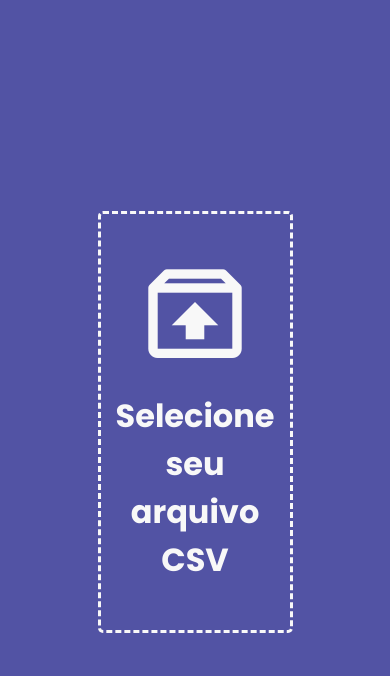
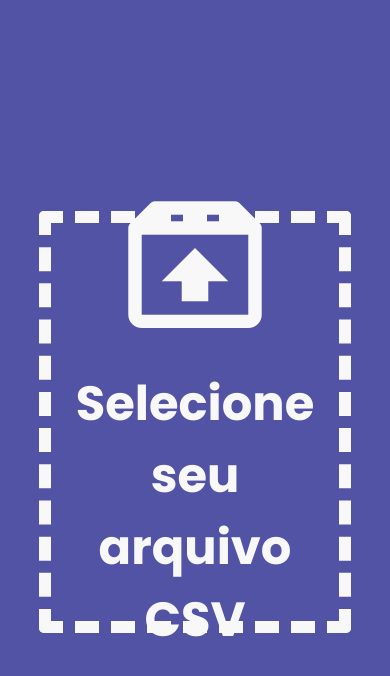
Before and after one commit to lspraciano/desafio042022, a Flask app: page /transaction/ in a window 390 px wide. Shown: the top 676 px of the page. Run offline with Flask 2, Linux system fonts and the light colour scheme; some libraries are stand-ins or nearby versions.

Commit message:
Melhorado Layout da tela de selecionar CSV

```diff
--- a/modules/transaction/static/css/import_transaction/_styles.css
+++ b/modules/transaction/static/css/import_transaction/_styles.css
@@ -2,4 +2,4 @@
 @import "general.css";
 
 /* Card Zone */
-@import "card_zone.css";
+@import "cardZone.css";
--- a/modules/transaction/static/css/import_transaction/card_zone.css
+++ b/modules/transaction/static/css/import_transaction/cardZone.css
@@ -33,6 +33,7 @@
 #card-zone__mid__icon-off {
     display: flex;
 }
+
 #card-zone__mid__icon-on {
     display: none;
     border: solid 2px #5dfa7d;
@@ -67,3 +68,34 @@
     display: none;
     cursor: pointer;
 }
+
+
+@media only screen and (max-width: 1180px) and (orientation: portrait) {
+
+    .card-zone {
+        border: .8rem #f8f8f8 dashed;
+        width: 80%;
+        height: 50%;
+    }
+
+    .card-zone i {
+        font-size: 10rem;
+    }
+
+    .card-zone h1 {
+        font-size: 3rem;
+    }
+
+    .card-zone__bottom button {
+        font-size: 2.5rem;
+    }
+
+}
+
+@media only screen and (max-width: 1180px) and (orientation: landscape) {
+    .card-zone {
+        border: .4rem #f8f8f8 dashed;
+        width: 60%;
+        height: 80%;
+    }
+}
--- a/modules/transaction/static/js/import_transaction/fileInput.js
+++ b/modules/transaction/static/js/import_transaction/file-input.js
@@ -1,4 +1,4 @@
-import {validateInputFile} from "./validateInputFile.js";
+import {validateInputFile} from "./validate-input-file.js";
 
 (() => {
     const fileInput = document.getElementById('input-file');
--- a/modules/transaction/static/js/import_transaction/readCsv.js
+++ b/modules/transaction/static/js/import_transaction/read-csv.js
@@ -1,8 +1,9 @@
 export async function readCsv(file) {
     return new Promise((resolve, reject) => {
         Papa.parse(file, {
-            header: true,
+            header: false,
             skipEmptyLines: true,
+            delimiter: ",",
             complete: (results) => {
                 return resolve(results.data);
             },
--- a/modules/transaction/static/js/import_transaction/validateInputFile.js
+++ b/modules/transaction/static/js/import_transaction/validate-input-file.js
@@ -1,9 +1,10 @@
-import {readCsv} from "./readCsv.js";
+import {readCsv} from "./read-csv.js";
 
 export const validateInputFile = async (file) => {
     if (file.type !== 'text/csv') {
         return false
     }
     const data = await readCsv(file);
+    console.log(data)
     return true
 }
--- a/modules/transaction/templates/import_transaction.html
+++ b/modules/transaction/templates/import_transaction.html
@@ -27,6 +27,6 @@
     </div>
 </body>
     <!--  JS -->
-    <script type="module" src="./static/js/import_transaction/fileInput.js" ></script>
+    <script type="module" src="./static/js/import_transaction/file-input.js" ></script>
     <script src="https://cdn.jsdelivr.net/npm/papaparse@5.3.2/papaparse.min.js"></script>
 </html>
```
